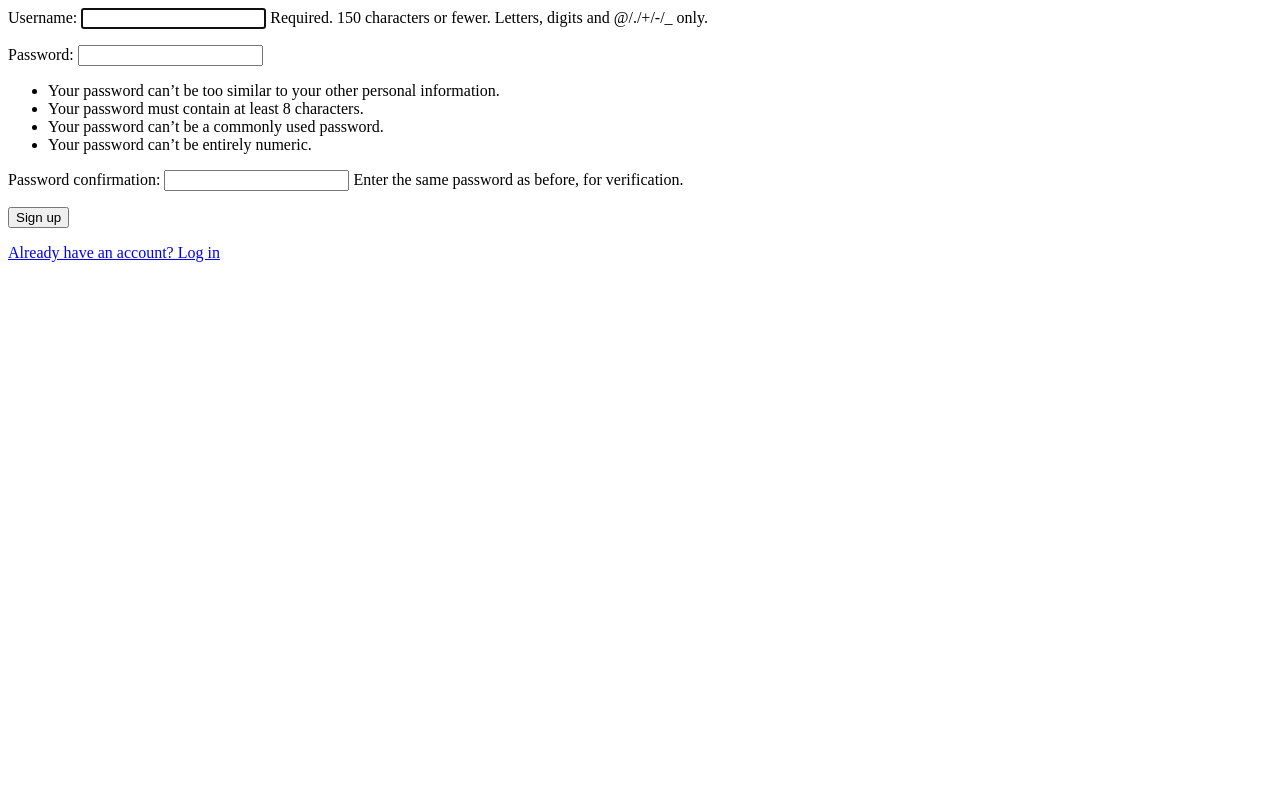
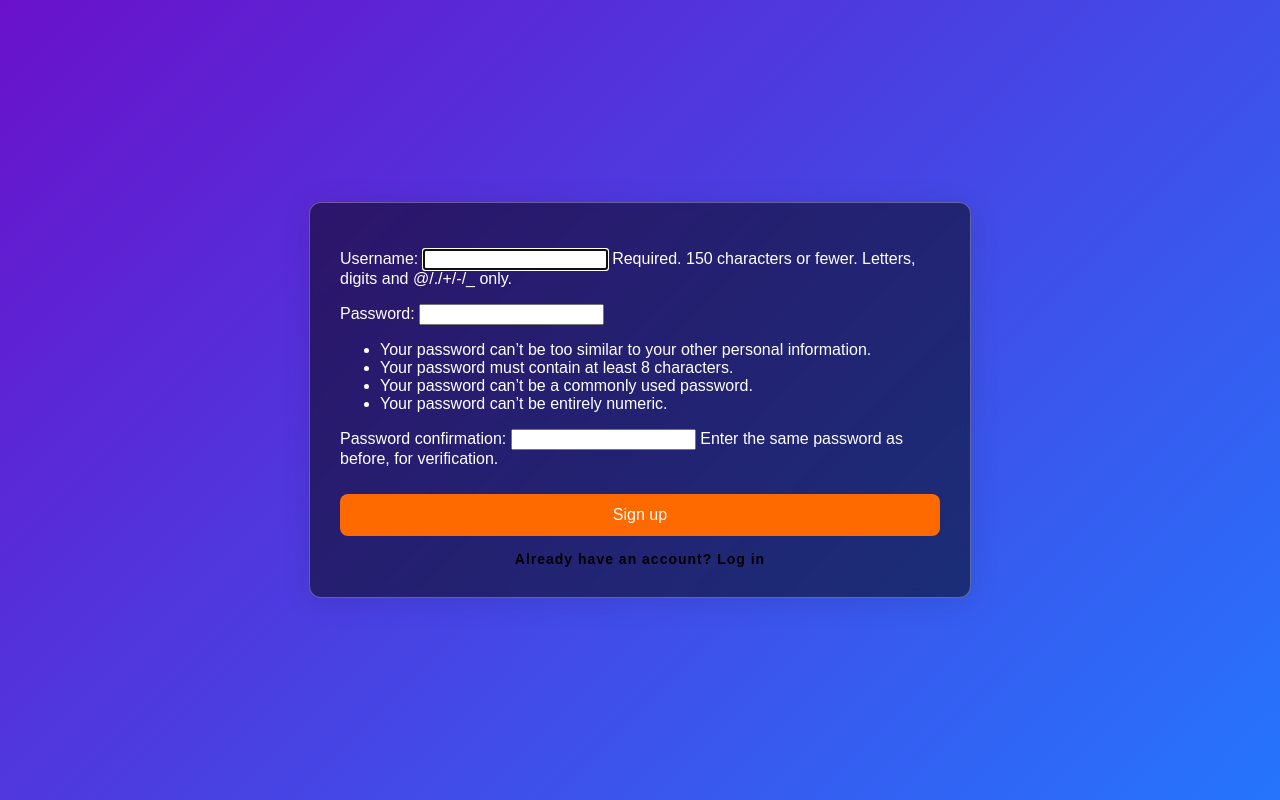
Before and after one commit to Khushisen/login-authentication-and-dashboard-using-django, a Django app: page /signup/ in a window 1280 px wide. Run offline with Django 5.2, Linux system fonts and the light colour scheme.

Commit message:
updated css

```diff
--- a/practice/app1/static/style.css
+++ b/practice/app1/static/style.css
@@ -1,74 +1,93 @@
-/* General Page Styling */
+/* Reset some default browser styles */
 body {
-    font-family: 'Arial', sans-serif;
-    background: linear-gradient(135deg, #6a11cb, #2575fc);
-    color: #fff;
     margin: 0;
     padding: 0;
+    font-family: Arial, sans-serif;
     display: flex;
     justify-content: center;
     align-items: center;
     height: 100vh;
+    background: linear-gradient(135deg, #6a11cb, #2575fc);
+    color: #fff;
 }
 
-/* Form Container Styling */
+/* Style the form container */
 form {
-    background: #fff;
-    color: #333;
-    border-radius: 8px;
-    box-shadow: 0px 4px 20px rgba(0, 0, 0, 0.2);
-    width: 300px;
-    padding: 20px;
-    text-align: center;
+    background: rgba(0,0,0,0.5);
+    border-radius: 12px;
+    padding: 30px;
+    width: 400px;
+    box-shadow: 0 4px 30px rgba(0, 0, 0, 0.1);
+    backdrop-filter: blur(5px);
+    -webkit-backdrop-filter: blur(5px);
+    border: 1px solid rgba(255, 255, 255, 0.3);
 }
 
-/* Input Field Styling */
-form p {
+/* Input fields styling
+form input[type="text"],
+form input[type="password"] {
+    width: 100%;
+    padding: 12px;
     margin: 10px 0;
+    border: none;
+    border-radius: 8px;
+    background: rgba(255, 255, 255, 0.2);
+    color: #fff;
+    font-size: 14px;
 }
 
-form input {
-    width: 100%;
-    padding: 10px;
-    margin: 10px 0;
-    border: 1px solid #ccc;
-    border-radius: 4px;
-    font-size: 1em;
+form input[type="text"]::placeholder,
+form input[type="password"]::placeholder {
+    color: rgba(255, 255, 255, 0.6);
 }
 
-/* Button Styling */
+/* Input hover and focus */
+/* form input[type="text"]:focus,
+form input[type="password"]:focus {
+    outline: none;
+    background: rgba(255, 255, 255, 0.4);
+    box-shadow: 0 0 5px rgba(255, 255, 255, 0.6);
+} */
+
+/* Signup link styling */
+form a {
+    display: block;
+    margin-top: 15px;
+    text-align: center;
+    color: #ffcc00;
+    font-weight: bold;
+    letter-spacing: 1px;
+    text-decoration: none;
+    font-size: 14px;
+}
+
+form a:hover {
+    color: #ff6a00;
+    text-decoration: underline;
+}
+
+/* Button styling */
 form button {
     width: 100%;
-    padding: 12px 15px;
-    background: linear-gradient(135deg, #6a11cb, #2575fc);
+    padding: 12px;
+    margin-top: 10px;
     border: none;
-    border-radius: 4px;
+    border-radius: 8px;
+    background: #ff6a00;
     color: #fff;
-    font-size: 1.2em;
+    font-size: 16px;
     cursor: pointer;
     transition: background 0.3s ease;
 }
 
 form button:hover {
-    background: linear-gradient(135deg, #2575fc, #6a11cb);
+    background: #e65c00;
+    transform: scale(1.05);
 }
 
-/* Link Styling */
-a {
-    color: #fff;
-    text-decoration: none;
-    display: block;
-    text-align: center;
-    margin-top: 15px;
-    font-size: 0.9em;
-}
 
-a:hover {
-    text-decoration: underline;
-}
-
-/* Responsive Design */
-@media (max-width: 400px) {
+/* Responsive design */
+@media (max-width: 480px) {
     form {
         width: 90%;
         padding: 15px;
--- a/practice/app1/templates/login.html
+++ b/practice/app1/templates/login.html
@@ -10,12 +10,13 @@
         <link rel="stylesheet" href="{% static 'style.css' %}">
     </head>
     <body>
-        <form method="POST" action="{% url 'login' %}">
+        <form style="width:400px" method="POST" action="{% url 'login' %}">
             {% csrf_token %}
             {{form.as_p}}
             <button type="submit">Login </button>
+            <a style="color : black;" href="{% url 'signup' %}">Don't have an account? Sign up</a>
         </form>
-        <a href="{% url 'signup' %}">Don't have an account? Sign up</a>
+
 
     </body>
 </html>
--- a/practice/app1/templates/signup.html
+++ b/practice/app1/templates/signup.html
@@ -1,6 +1,20 @@
-<form method="POST">
-    {% csrf_token %}
- {{form.as_p}}
-    <button type="submit">Sign up</button>
-</form>
-<a href="{% url 'login' %}">Already have an account? Log in</a>
+{% load static %}
+<!DOCTYPE html>
+<html>
+    <head>
+        <meta charset="utf-8">
+        <meta http-equiv="X-UA-Compatible" content="IE=edge">
+        <title>Sign Up</title>
+        <meta name="description" content="">
+        <meta name="viewport" content="width=device-width, initial-scale=1">
+        <link rel="stylesheet" href="{% static "style.css" %}">
+    </head>
+    <body>
+        <form style="width:600px;" method="POST">
+            {% csrf_token %}
+         {{form.as_p}}
+            <button type="submit">Sign up</button>
+            <a style="color : black;" href="{% url 'login' %}">Already have an account? Log in</a>
+        </form>
+    </body>
+</html>
```
Also changed, not shown: practice/db.sqlite3.
